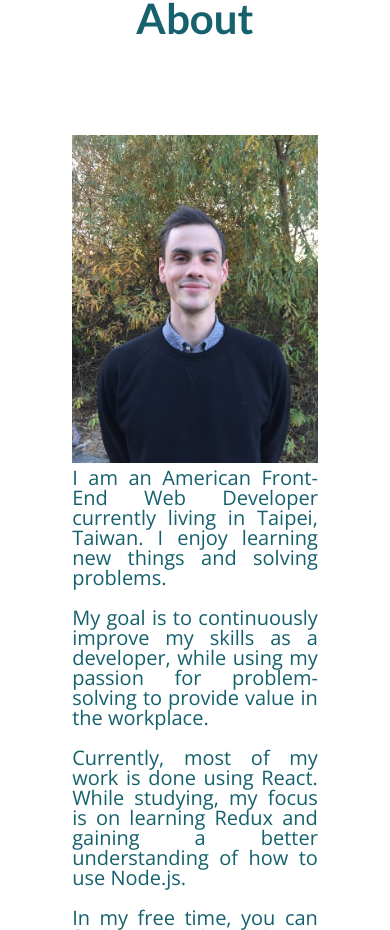
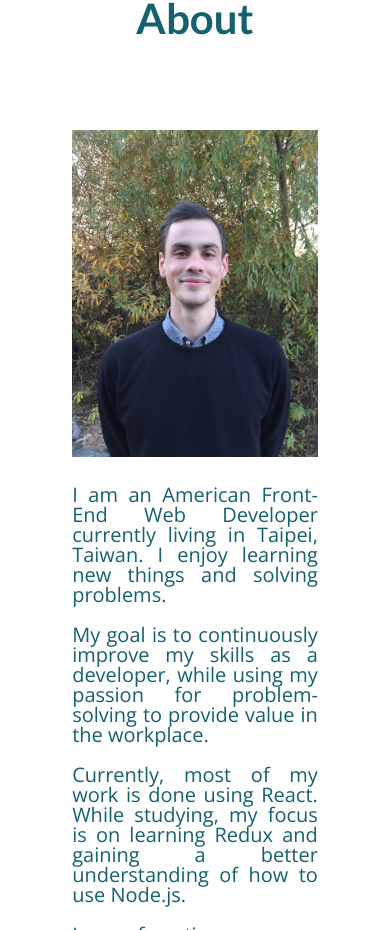
Before and after one commit to lukegronert/lukegronert.github.io, a React (Create React App) app: page / in a window 390 px wide. Shown: the part 937-1867 px from the top of the page. Built offline with nearby package versions, Linux system fonts and the light colour scheme.

Commit message:
Edited margin of image in mobile layout. Changed justify-content from space-evenly to space-between for about-content in desktop view.

```diff
--- a/src/styles/about.css
+++ b/src/styles/about.css
@@ -24,7 +24,7 @@
 
 .about-content img {
   max-width: 90%;
-  margin: 2% auto;
+  margin: 0 auto 10% auto;
 }
 
 .about-description {
@@ -36,7 +36,7 @@
 @media screen and (min-width: 900px) {
   .about-content {
     flex-direction: row;
-    justify-content: space-evenly;
+    justify-content: space-between;
   }
 
   .about-content img {
```
